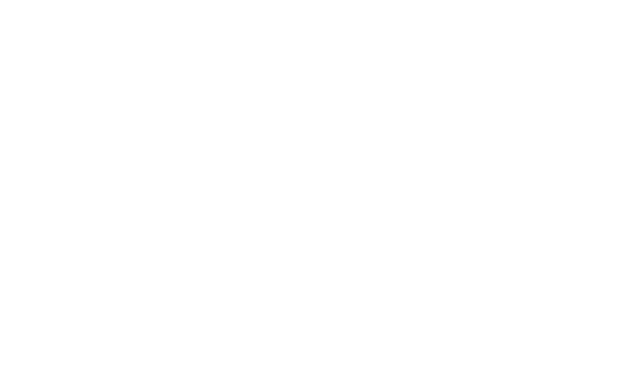
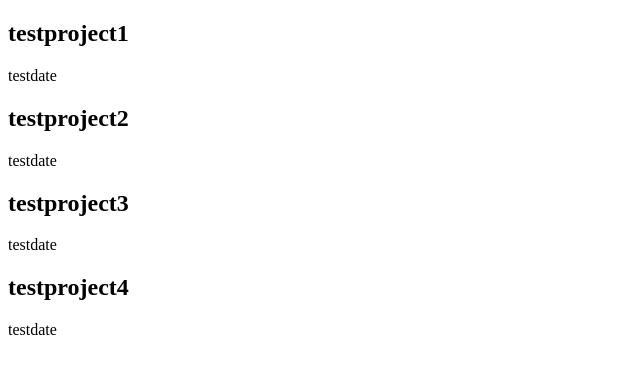
Before and after one commit to Pokie96/Todo-List, a plain HTML site: page index.html in a window 1280 px wide. Shown: the whole page, without its empty margins (0-640 px from the left). Drawn offline with Linux system fonts and the light colour scheme.

Commit message:
Create a module to render our projects on to the dom

```diff
--- a/index.html
+++ b/index.html
@@ -6,6 +6,7 @@
     <title>To Do List</title>
 </head>
 <body>
+    <div class="projects-container"></div>
     <script src="main.js" type="module"></script>
 </body>
 </html>
--- a/main.js
+++ b/main.js
@@ -16,7 +16,7 @@
   \**********************/
 /***/ ((__unused_webpack_module, __webpack_exports__, __webpack_require__) => {
 
-eval("__webpack_require__.r(__webpack_exports__);\n/* harmony import */ var _newProject_js__WEBPACK_IMPORTED_MODULE_0__ = __webpack_require__(/*! ./newProject.js */ \"./src/newProject.js\");\n\n\nconst ProjectArray = [];\n\nconst project1 = new _newProject_js__WEBPACK_IMPORTED_MODULE_0__[\"default\"](\"testproject1\", \"testdate\", ProjectArray);\nproject1.addProject();\nproject1.removeProject();\n\nconst project2 = new _newProject_js__WEBPACK_IMPORTED_MODULE_0__[\"default\"](\"testproject2\", \"testdate\", ProjectArray);\nproject2.addProject();\nproject2.removeProject();\n\nconst project3 = new _newProject_js__WEBPACK_IMPORTED_MODULE_0__[\"default\"](\"testproject3\", \"testdate\", ProjectArray);\nproject3.addProject();\n\nconst project4 = new _newProject_js__WEBPACK_IMPORTED_MODULE_0__[\"default\"](\"testproject4\", \"testdate\", ProjectArray);\nproject4.addProject();\n\nconsole.log(ProjectArray);\n\n//# sourceURL=webpack://y/./src/index.js?");
+eval("__webpack_require__.r(__webpack_exports__);\n/* harmony import */ var _newProject_js__WEBPACK_IMPORTED_MODULE_0__ = __webpack_require__(/*! ./newProject.js */ \"./src/newProject.js\");\n/* harmony import */ var _renderProject_js__WEBPACK_IMPORTED_MODULE_1__ = __webpack_require__(/*! ./renderProject.js */ \"./src/renderProject.js\");\n\n\n\nconst ProjectArray = [];\n\nconst project1 = new _newProject_js__WEBPACK_IMPORTED_MODULE_0__[\"default\"](\"testproject1\", \"testdate\", ProjectArray);\nproject1.addProject();\n\nconst project2 = new _newProject_js__WEBPACK_IMPORTED_MODULE_0__[\"default\"](\"testproject2\", \"testdate\", ProjectArray);\nproject2.addProject();\n\nconst project3 = new _newProject_js__WEBPACK_IMPORTED_MODULE_0__[\"default\"](\"testproject3\", \"testdate\", ProjectArray);\nproject3.addProject();\n\nconst project4 = new _newProject_js__WEBPACK_IMPORTED_MODULE_0__[\"default\"](\"testproject4\", \"testdate\", ProjectArray);\nproject4.addProject();\n\n(0,_renderProject_js__WEBPACK_IMPORTED_MODULE_1__[\"default\"])(ProjectArray, document.querySelector('.projects-container'))\nconsole.log(ProjectArray);\n\n//# sourceURL=webpack://y/./src/index.js?");
 
 /***/ }),
 
@@ -27,6 +27,16 @@
 /***/ ((__unused_webpack_module, __webpack_exports__, __webpack_require__) => {
 
 eval("__webpack_require__.r(__webpack_exports__);\n/* harmony export */ __webpack_require__.d(__webpack_exports__, {\n/* harmony export */   \"default\": () => (__WEBPACK_DEFAULT_EXPORT__)\n/* harmony export */ });\nclass Project {\n    constructor(title, date, array){\n        this.title = title;\n        this.date = date;\n        this.array = array;\n    }\n\n    addProject(){\n        this.array.push(this);\n    }\n\n    removeProject(){\n        this.array.splice(this.array.indexOf(this), 1);\n    }\n}\n\n/* harmony default export */ const __WEBPACK_DEFAULT_EXPORT__ = (Project);\n\n//# sourceURL=webpack://y/./src/newProject.js?");
+
+/***/ }),
+
+/***/ "./src/renderProject.js":
+/*!******************************!*\
+  !*** ./src/renderProject.js ***!
+  \******************************/
+/***/ ((__unused_webpack_module, __webpack_exports__, __webpack_require__) => {
+
+eval("__webpack_require__.r(__webpack_exports__);\n/* harmony export */ __webpack_require__.d(__webpack_exports__, {\n/* harmony export */   \"default\": () => (__WEBPACK_DEFAULT_EXPORT__)\n/* harmony export */ });\nconst renderProject = function(array, container){\n    //Loop through the given array\n    for(let i = 0; i < array.length; i++){\n        //Initialise our variables used throughout the function\n        let project = array[i];\n        let projectElement = document.createElement('div');\n        let projectTitle = document.createElement('h2');\n        let projectDate = document.createElement('p');\n\n        //Set inner text of the elements to the values inside\n        //of the given objects\n        projectTitle.innerText = project.title;\n        projectDate.innerText = project.date;\n\n        //Append the child elements to their parent element\n        projectElement.appendChild(projectTitle);\n        projectElement.appendChild(projectDate);\n\n        //Append the div to the given container\n        container.appendChild(projectElement);\n    }\n}\n\n/* harmony default export */ const __WEBPACK_DEFAULT_EXPORT__ = (renderProject);\n\n//# sourceURL=webpack://y/./src/renderProject.js?");
 
 /***/ })
 
```
